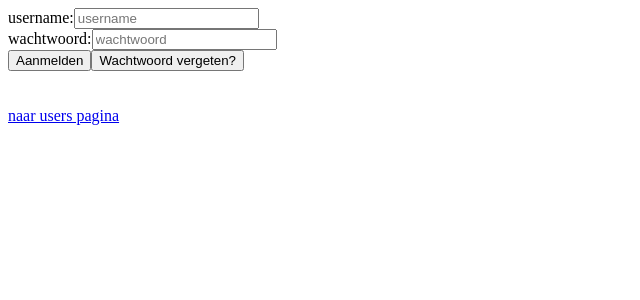
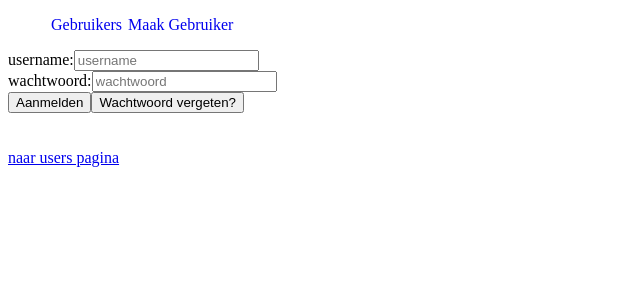
Before and after one commit to RobertvandenHeuvel/QitterAngular, an Angular app: page /login-page in a window 1280 px wide. Shown: the top 300 px of the page, without its empty margins (0-640 px from the left). Built offline with nearby package versions, Linux system fonts and the light colour scheme.

Commit message:
Robert: start navbar

```diff
--- a/src/app/app.component.html
+++ b/src/app/app.component.html
@@ -1,3 +1,3 @@
-
+<navbar></navbar>
 
 <router-outlet></router-outlet>
--- a/src/app/navbar/navbar.component.css
+++ b/src/app/navbar/navbar.component.css
@@ -0,0 +1,12 @@
+ul{
+    list-style-type: none;
+}
+
+li{
+    display: inline;
+    margin: 2px 3px;
+}
+
+a{
+    text-decoration: none;
+}
--- a/src/app/navbar/navbar.component.html
+++ b/src/app/navbar/navbar.component.html
@@ -1,3 +1,5 @@
-<p>
-  navbar works!
-</p>
+<ul>
+  <a routerLink="/users"><li>Gebruikers</li></a>
+  <a routerLink="/create-user"><li>Maak Gebruiker</li></a>
+
+</ul>
--- a/src/app/navbar/navbar.component.ts
+++ b/src/app/navbar/navbar.component.ts
@@ -1,7 +1,7 @@
 import { Component, OnInit } from '@angular/core';
 
 @Component({
-  selector: 'app-navbar',
+  selector: 'navbar',
   templateUrl: './navbar.component.html',
   styleUrls: ['./navbar.component.css']
 })
```
